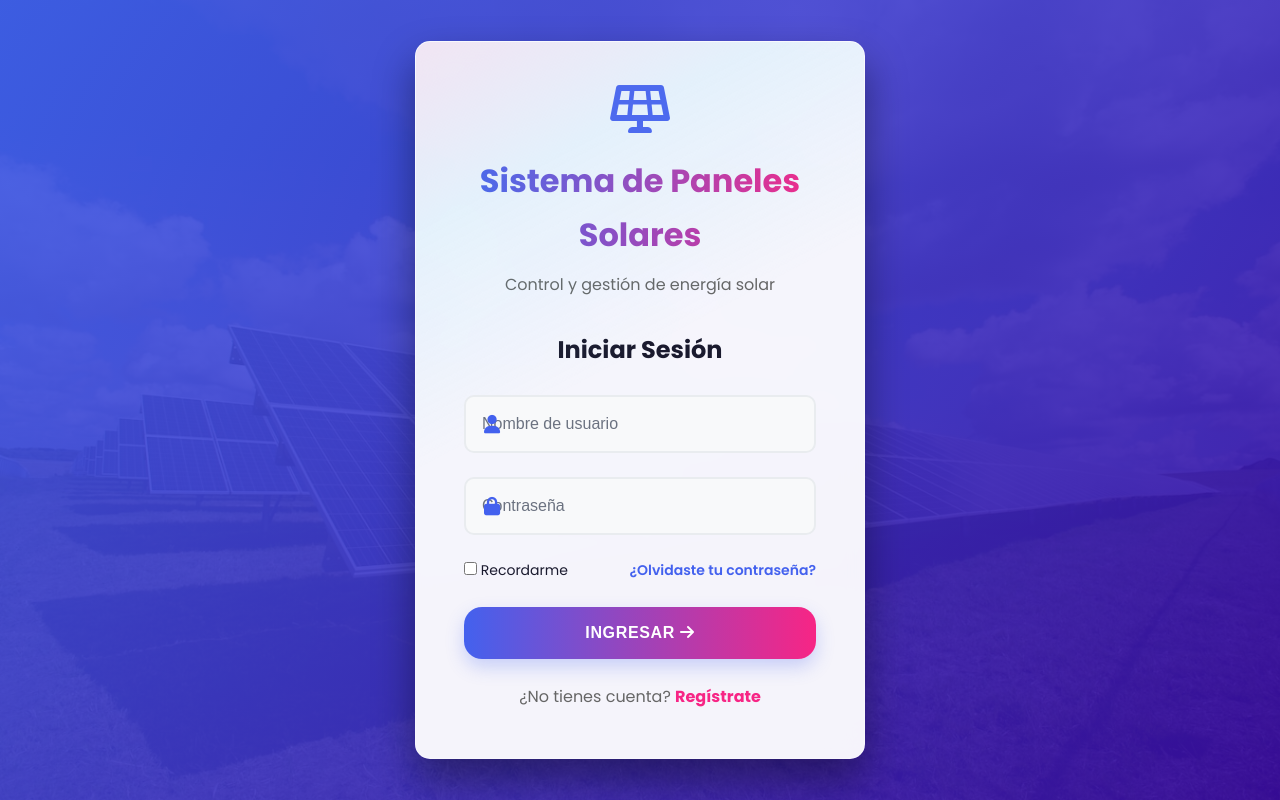
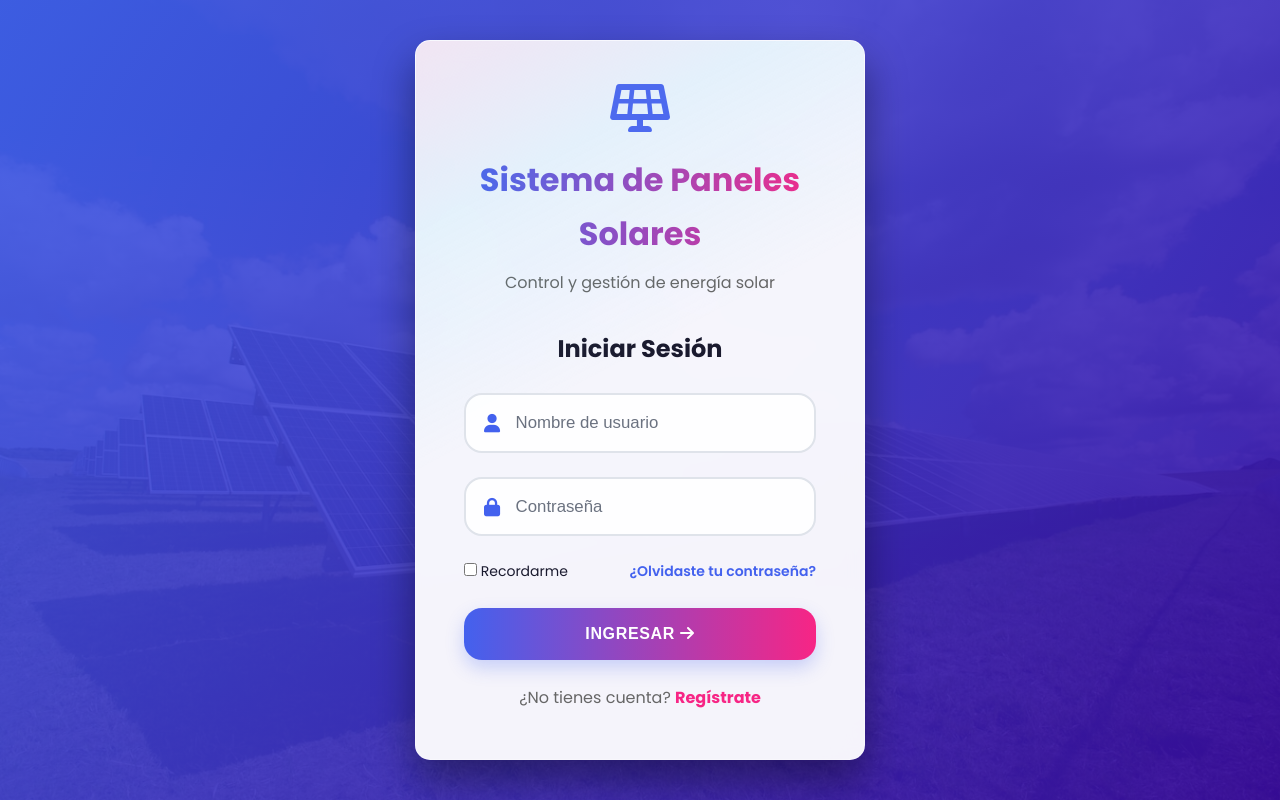
Before and after one commit to emmapadiila/solar-sim, a PHP site: page / in a window 1280 px wide. Run offline with PHP 8.4, Linux system fonts and the light colour scheme.

Commit message:
Fix auth input icon overlap

```diff
--- a/style.css
+++ b/style.css
@@ -275,12 +275,14 @@ header {
     font-size: var(--font-size-xl);
 }
 
-.form-group {
+#loginForm .form-group,
+#registerForm .form-group {
     position: relative;
     margin-bottom: var(--space-lg);
 }
 
-.form-group i {
+#loginForm .form-group i,
+#registerForm .form-group i {
     position: absolute;
     left: 18px;
     top: 50%;
@@ -289,11 +291,13 @@ header {
     font-size: 1.15rem;
     width: 20px;
     text-align: center;
-    z-index: 1;
+    z-index: 2;
     pointer-events: none;
-}
-
-.form-group input {
+    line-height: 1;
+}
+
+#loginForm .form-group input,
+#registerForm .form-group input {
     width: 100%;
     padding: 1rem 1rem 1rem 3.1rem;
     border: 2px solid #dfe3ea;
@@ -304,14 +308,17 @@ header {
     background-color: rgba(255, 255, 255, 0.88);
     color: #1f2937;
     box-sizing: border-box;
-}
-
-.form-group input::placeholder {
+    display: block;
+}
+
+#loginForm .form-group input::placeholder,
+#registerForm .form-group input::placeholder {
     color: #6b7280;
     opacity: 1;
 }
 
-.form-group input:focus {
+#loginForm .form-group input:focus,
+#registerForm .form-group input:focus {
     border-color: var(--accent-color);
     box-shadow: 0 0 0 4px rgba(247, 37, 133, 0.15);
     outline: none;
```
